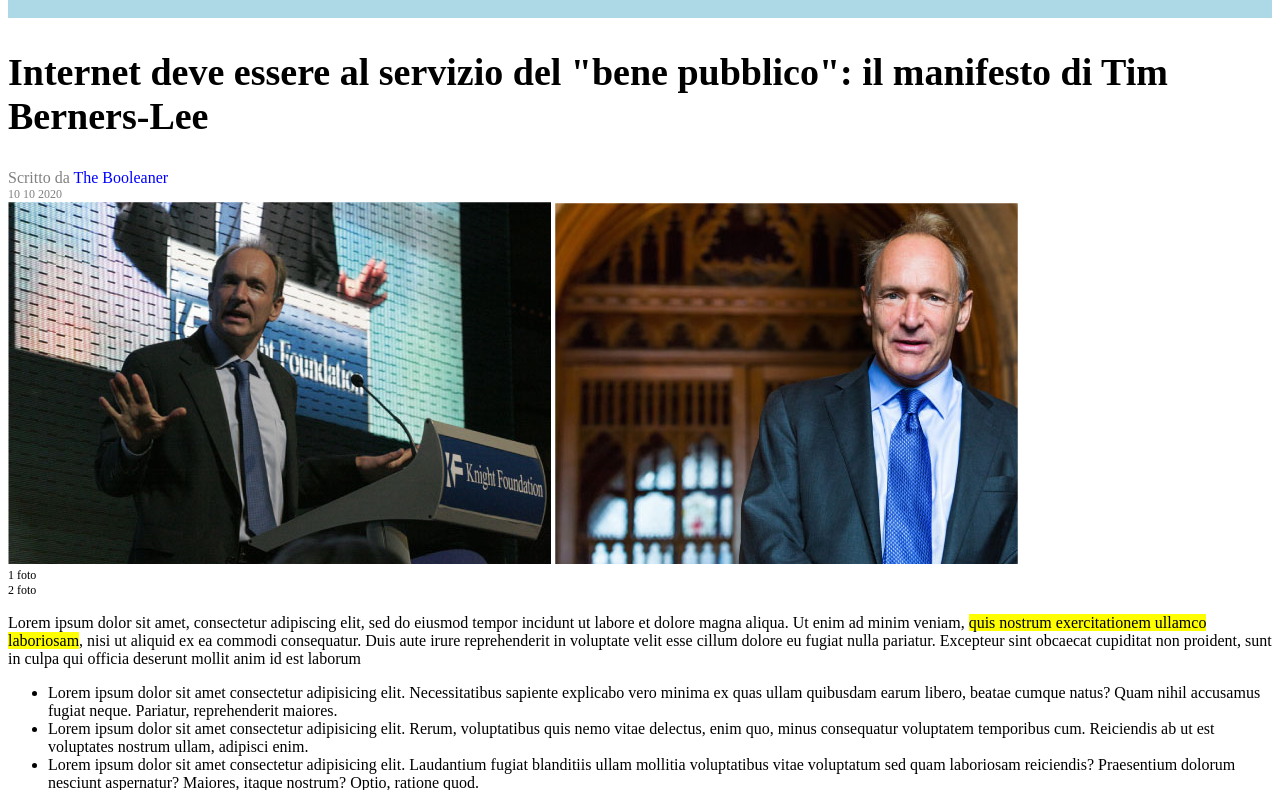
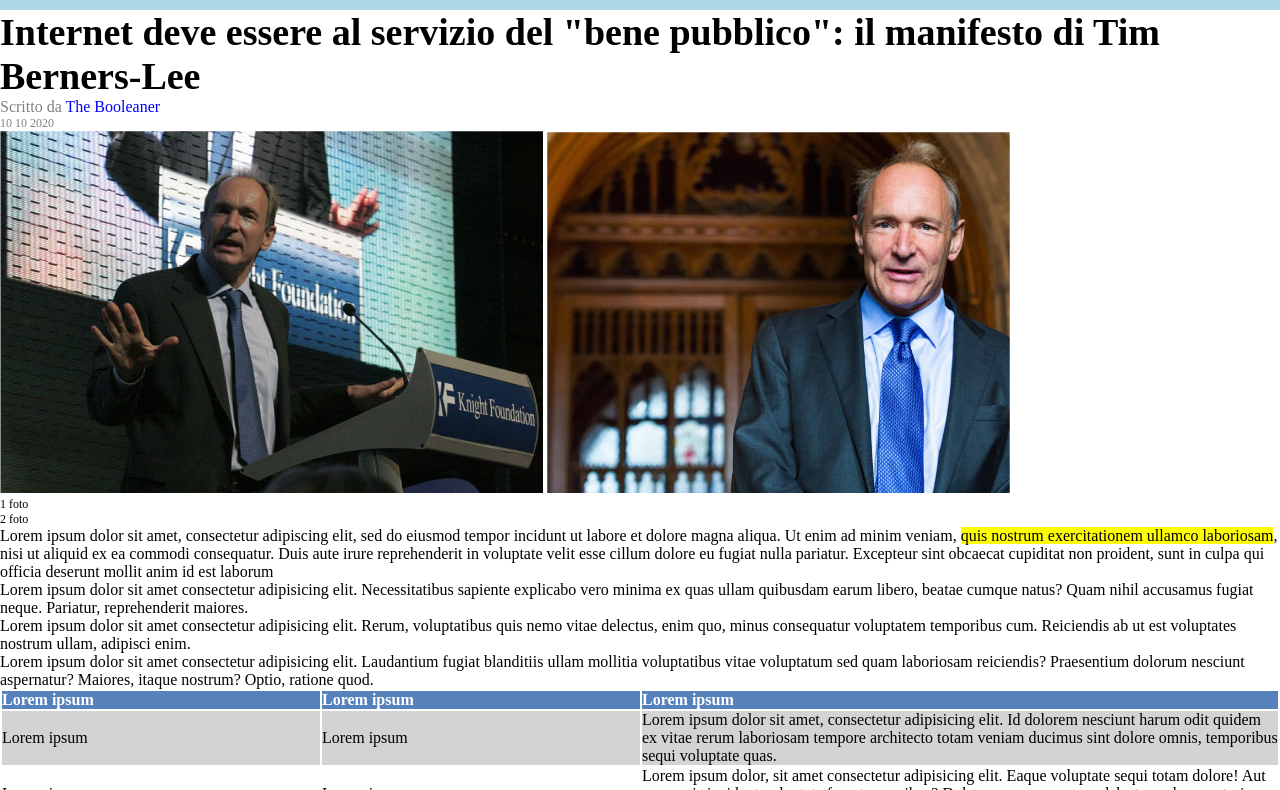
Before and after one commit to William05112/html-css-booleaner, a plain HTML site: page index.html in a window 1280 px wide. Shown: the part 92-882 px from the top of the page. Drawn offline with Linux system fonts and the light colour scheme.

Commit message:
feat: reset

```diff
--- a/css/style.css
+++ b/css/style.css
@@ -1,3 +1,9 @@
+/* Reset */
+*{
+    margin: 0;
+    padding: 0;
+}
+
 /* HEADER */
 .header{
     background-color: lightblue;
```
